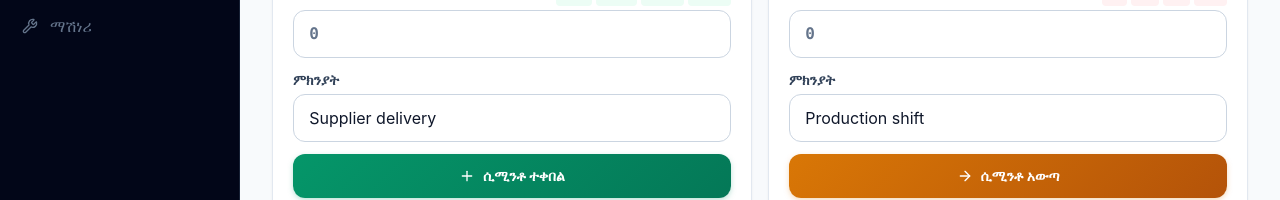
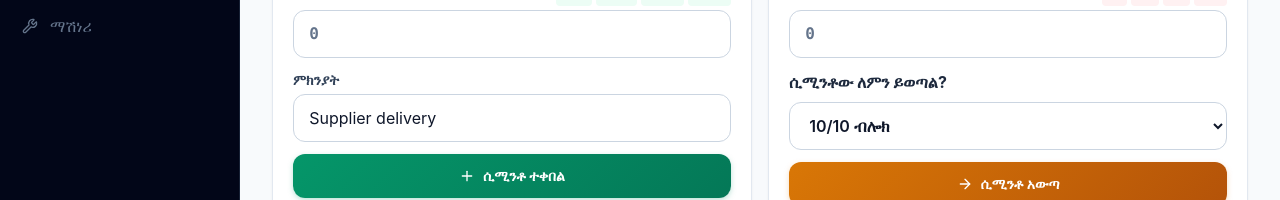
Before and after one commit to Alazar-da/Damena-Construction-Materials-ERP, a Next.js app: page /app/stock in a window 1280 px wide. Shown: the part 316-516 px from the top of the page. Built offline with nearby package versions, Linux system fonts and the light colour scheme; no server answers; the database is empty.

Commit message:
fix(stock): improve inventory adjustments and stock action handling

```diff
--- a/app/app/stock/actions.ts
+++ b/app/app/stock/actions.ts
@@ -1,3 +1,3 @@
 'use server'; import {redirect} from 'next/navigation'; import {db} from '@/lib/supabase/server';
 export async function receive(formData:FormData){const c=await db(); const {error}=await c.rpc('receive_cement',{p_quantity:Number(formData.get('quantity')),p_reason:String(formData.get('reason')||'Cement received')}); if(error) throw new Error(error.message); redirect('/app/stock');}
-export async function issue(formData:FormData){const c=await db(); const {error}=await c.rpc('issue_cement',{p_quantity:Number(formData.get('quantity')),p_reason:String(formData.get('reason')||'Given to production')}); if(error) throw new Error(error.message); redirect('/app/stock');}
+export async function issue(formData:FormData){const c=await db(); const {error}=await c.rpc('issue_cement',{p_quantity:Number(formData.get('quantity')),p_reason:String(formData.get('reason')||'Used for 10/10 Block')}); if(error) throw new Error(error.message); redirect('/app/stock');}
--- a/app/app/stock/page.tsx
+++ b/app/app/stock/page.tsx
@@ -1,6 +1,14 @@
 import Image from 'next/image';
 import { db } from '@/lib/supabase/server';
 import StockActionsPanel from './stock-actions-panel';
+
+const localizeReason = (reason: string | null) => ({
+  'Used for 10/10 Block': 'ለ10/10 ብሎክ ተሰጥቷል',
+  'Used for 15/15 Block': 'ለ15/15 ብሎክ ተሰጥቷል',
+  'Used for 20/20 Block': 'ለ20/20 ብሎክ ተሰጥቷል',
+  'Used for Terrace': 'ለቴራሶ ተሰጥቷል',
+  'Other production use': 'ለሌላ የምርት ስራ ተሰጥቷል',
+}[reason || ''] || reason || '—');
 import { Warehouse, History } from 'lucide-react';
 
 const storeNames = [
@@ -77,7 +85,7 @@ export default async function StockPage() {
       </div>
 
       {/* Stock Cards (5 Items) */}
-      <div className="grid grid-cols-2 sm:grid-cols-3 lg:grid-cols-5 gap-3.5">
+      <div className="grid grid-cols-2 sm:grid-cols-3 md:grid-cols-5 gap-3.5">
         {items?.map((item) => {
           const qty = Number(item.stock_on_hand);
           const isOutOfStock = qty <= 0;
@@ -219,7 +227,7 @@ export default async function StockPage() {
                         {m.quantity_delta}
                       </span>
                     </td>
-                    <td className="py-3 px-4 text-slate-600">{m.reason || '—'}</td>
+                    <td className="py-3 px-4 text-slate-600">{localizeReason(m.reason)}</td>
                   </tr>
                 );
               })}
--- a/app/app/stock/stock-actions-panel.tsx
+++ b/app/app/stock/stock-actions-panel.tsx
@@ -9,7 +9,7 @@ export default function StockActionsPanel({ cementOnHand }: { cementOnHand: numb
   const [receiveQty, setReceiveQty] = useState('');
   const [receiveReason, setReceiveReason] = useState('Supplier delivery');
   const [issueQty, setIssueQty] = useState('');
-  const [issueReason, setIssueReason] = useState('Production shift');
+  const [issueReason, setIssueReason] = useState('Used for 10/10 Block');
 
   return (
     <div className="grid grid-cols-1 lg:grid-cols-2 gap-4">
@@ -131,14 +131,21 @@ export default function StockActionsPanel({ cementOnHand }: { cementOnHand: numb
           </div>
 
           <div>
-            <label className="text-xs font-semibold text-slate-700 block mb-1">ምክንያት</label>
-            <input
-              className="erp-input text-xs"
+            <label className="text-sm font-bold text-slate-800 block mb-2" htmlFor="cement-use-purpose">ሲሚንቶው ለምን ይወጣል?</label>
+            <select
+              id="cement-use-purpose"
+              className="erp-input text-base font-semibold"
               name="reason"
               value={issueReason}
               onChange={(e) => setIssueReason(e.target.value)}
-              placeholder="ለምሳሌ፦ የጠዋት ፈረቃ"
-            />
+              required
+            >
+              <option value="Used for 10/10 Block">10/10 ብሎክ</option>
+              <option value="Used for 15/15 Block">15/15 ብሎክ</option>
+              <option value="Used for 20/20 Block">20/20 ብሎክ</option>
+              <option value="Used for Terrace">ቴራሶ</option>
+              <option value="Other production use">ሌላ የምርት ስራ</option>
+            </select>
           </div>
 
           <button
```
